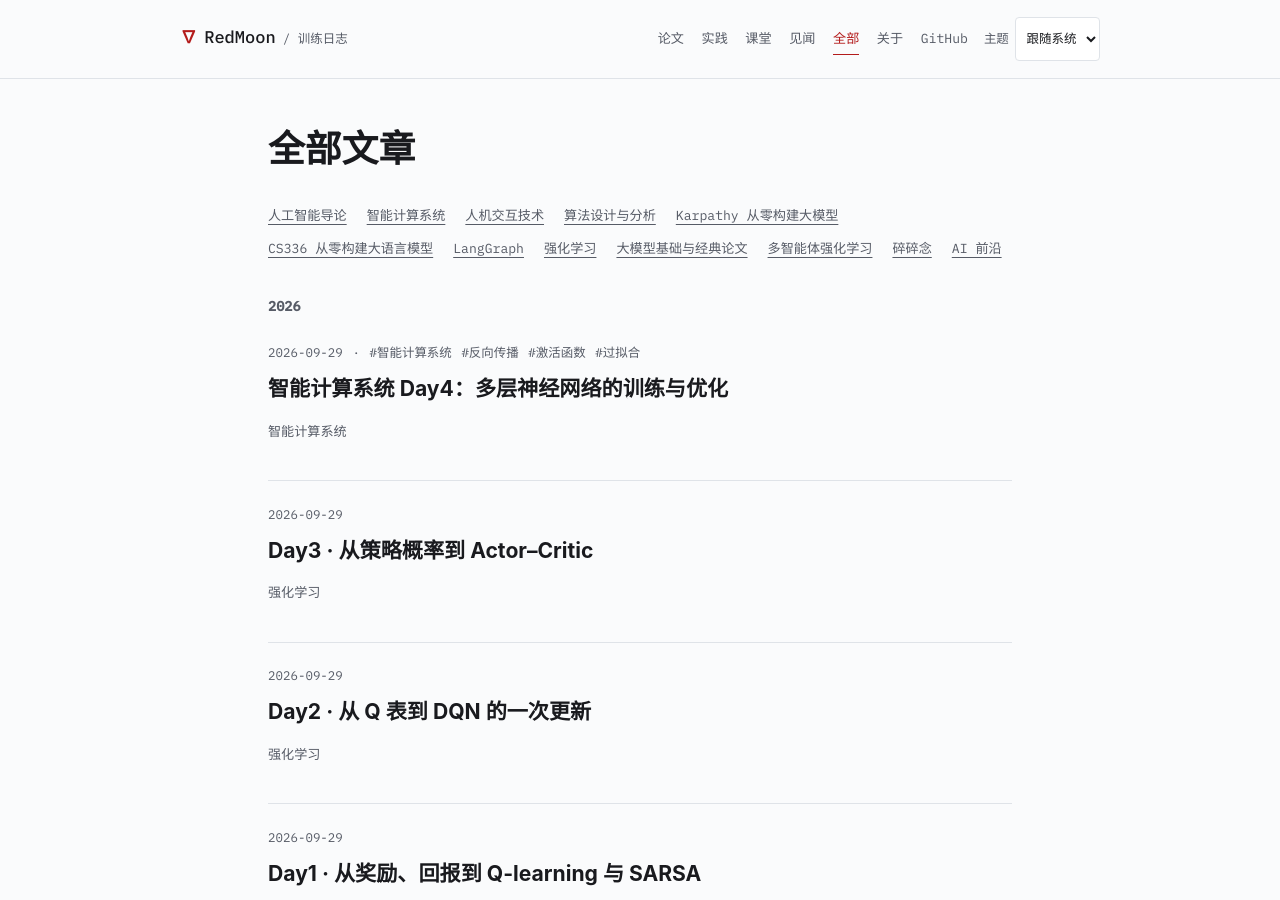
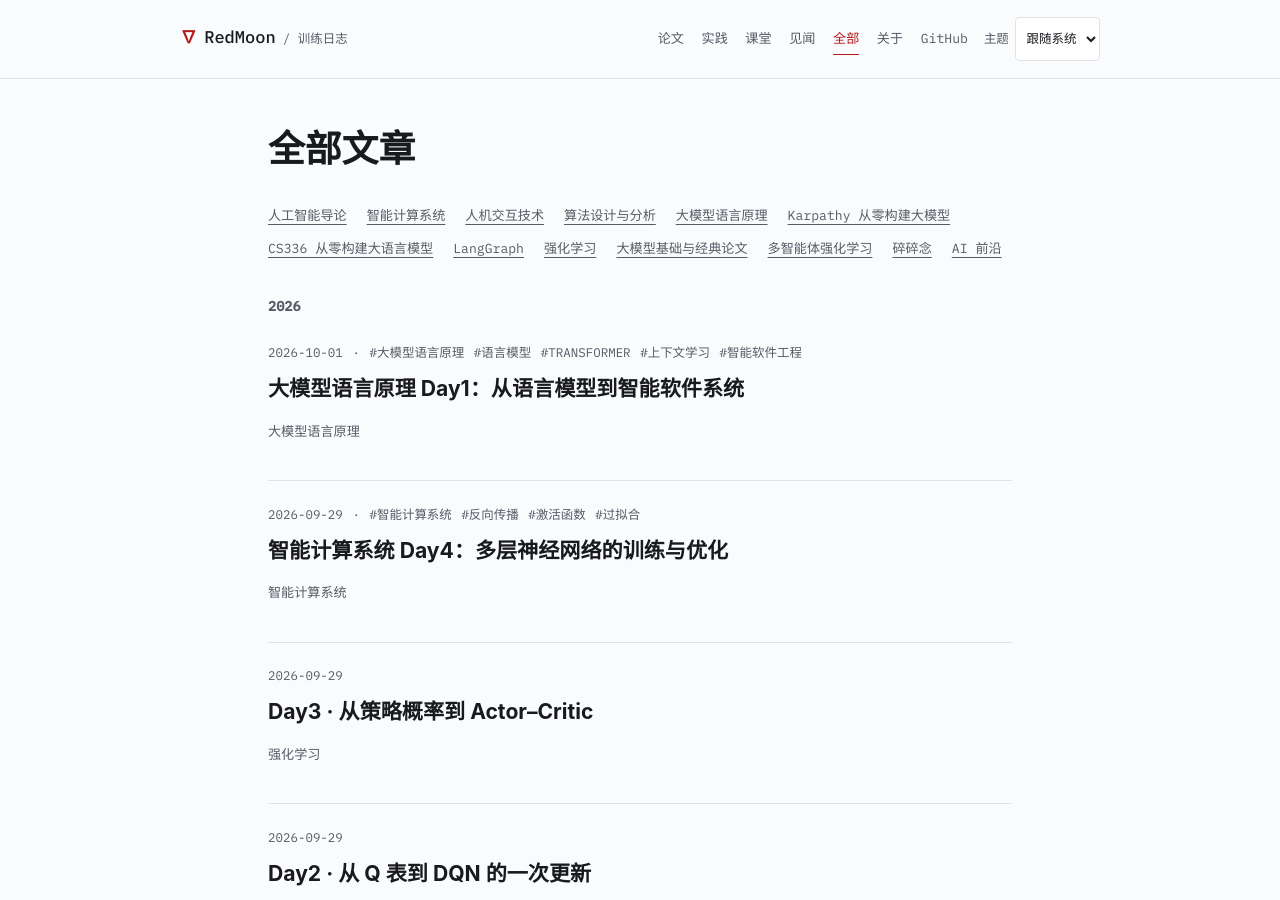
Before and after one commit to Redmoon-2333/Redmoon-2333.github.io, a Jekyll site: the page built from archive.html, in a window 1280 px wide and 900 px high. Built offline with Jekyll 4.4.1, drawn with Linux system fonts in a browser that asks for light colours; some of the changed lines change nothing that is shown.

Commit message:
docs(courses): 发布大模型语言原理 Day1 笔记

```diff
--- a/_data/topics.yml
+++ b/_data/topics.yml
@@ -32,6 +32,10 @@ items:
     title: 算法设计与分析
     section: courses
     url: /courses/algorithms/
+  - id: llm-principles
+    title: 大模型语言原理
+    section: courses
+    url: /courses/llm-principles/
   - id: karpathy
     title: Karpathy 从零构建大模型
     section: practice
--- /dev/null
+++ b/_posts/2026-10-01-llm-principles-day1.md
@@ -0,0 +1,203 @@
+---
+title: 大模型语言原理 Day1：从语言模型到智能软件系统
+date: 2026-10-01 00:00:00 +0800
+categories: [课堂笔记]
+topic: llm-principles
+lesson_day: 1
+tags: [大模型语言原理, 语言模型, Transformer, 上下文学习, 智能软件工程]
+excerpt: 从语言模型的概率分解、架构与规模演进，到数据工程、指令微调、工具调用和智能软件的工程边界。
+math: true
+---
+
+> RedMoon · 整理于 2026-10-01 · 课堂阅读笔记
+
+## 一、课程定位与学习主线
+
+本课程名称为“大模型与智能软件系统”，共 3 学分、48 课时。课程不设置固定教材，主要依据新近发表的论文和研究报告展开，参考来源包括软件工程、系统和人工智能领域的重要会议与期刊。课程考核由两部分组成：实验表现（包含实验报告和出勤）占 30%，期末闭卷考试占 70%；实验报告逾期提交，当次成绩扣除 20%，未提交则该项成绩为 0。课程目标可以归纳为三层：理解大语言模型和智能软件系统的基本概念、发展趋势与挑战；掌握大模型原理、部署方法及智能软件工程的关键技术；通过实验获得大模型基础技术的使用经验，形成智能软件开发能力。
+
+这节课先解释了“语言模型是什么”，再解释大模型为什么从统计模型发展到预训练模型和通用模型，最后把模型放回软件系统中考察。核心线索是：模型通过概率分布学习语言规律，通过规模、数据和训练方法获得更强的迁移能力，再通过指令、反馈、工具和软件工程约束转化为可用系统。
+
+## 二、语言模型：为字符串建立概率分布
+
+语言模型把文本看成 Token 序列，为不同序列分配概率。这个概率反映模型从训练数据中学到的语言分布，并不直接等于一句话“语法正确”或“事实正确”的概率。Token 不一定等于完整单词，实际分词器可能按词、子词、字符或字节相关片段切分。设序列为 $x_{1:T}=(x_1,x_2,\ldots,x_T)$，联合概率可以按链式法则分解为：
+
+$$
+P(x_{1:T})=\prod_{t=1}^{T}P(x_t\mid x_{<t}).
+$$
+
+其中 $x_{<t}$ 表示当前位置之前的 Token。自回归语言模型在每一步根据已有上下文预测下一个 Token 的条件概率，选出一个 Token 后接回上下文，再继续生成。这一乘积分解来自概率链式法则，不需要假设各个 Token 相互独立。
+
+例如，把一句话简化成“今天／天气／很好”三个 Token，假设模型给出的条件概率依次为 $0.1$、$0.4$、$0.5$，这三个 Token 组成的序列概率就是 $0.1\times0.4\times0.5=0.02$。这里的数值是说明公式的示例；完整句子还可以把结束符纳入序列。
+
+生成时可以在每一步选概率最高的 Token，也可以按概率采样。逐步贪心选择并不保证得到联合概率最高的完整序列。温度、Top-k 和 Top-p 等解码设置会改变选取方式；它们是理解课堂“按概率续写”的补充概念。
+
+课堂用输入法联想说明统计语言模型的价值：当用户输入“华东师范”时，系统可以根据历史共现频率提高“大学”等后续词的概率。统计方法运行快、部署成本低，但它依赖有限的局部统计，难以表达长距离语义关系和复杂任务结构。神经语言模型把 Token 映射到向量空间，用可训练参数学习更丰富的语义关系；词向量的思想使相近含义的词在表示空间中更接近，也使分类、聚类和文档理解等任务获得统一的表示基础。
+
+## 三、从 Encoder-Decoder 到 Decoder-only
+
+早期神经序列模型常采用 Encoder-Decoder 结构。编码器把输入序列压缩为可计算的表示，解码器再根据该表示生成目标序列。机器翻译是典型任务：不同语言是同一语义的不同表达，编码器负责把源语言映射到中间表示，解码器负责把中间表示还原成目标语言。这样可以把许多任务放进统一的序列到序列框架中。
+
+Transformer 进一步用注意力机制替代循环结构，使序列中的位置可以直接建立依赖关系，并且训练阶段能够并行处理整段序列。注意力的基本形式是：
+
+$$
+\operatorname{Attention}(Q,K,V)=\operatorname{softmax}\left(\frac{QK^{\mathsf T}}{\sqrt{d_k}}\right)V.
+$$
+
+上式是补充理解所用的标准注意力公式：$Q$ 是查询，$K$ 是用于匹配的键，$V$ 是被聚合的值，$d_k$ 是键向量维数。注意力权重由内容匹配决定，不能简单理解为“离得越远，影响必然越小”。
+
+Decoder 的自注意力需要使用因果掩码，保证输入位置 $t$ 只能访问当前位置及其左侧内容，用于预测 $x_{t+1}$，不能偷看未来 Token。GPT 类模型采用 Decoder-only 架构，把不同任务统一转写成“给定文本，继续生成文本”的形式。它的工程优势在于训练目标和使用方式统一：预训练学习下一个 Token，推理通过上下文和指令完成翻译、问答、摘要、代码生成等任务。
+
+| 架构 | 上下文处理方式 | 典型用途与例子 |
+| --- | --- | --- |
+| Encoder-only | 通常同时利用输入的左右上下文，形成表示 | BERT 类模型；文本分类、序列标注、检索表示 |
+| Decoder-only | 对生成序列施加因果约束，逐步续写 | GPT 类模型；开放式生成、对话、代码生成 |
+| Encoder-Decoder | 编码器读取输入，解码器结合编码结果生成输出 | 原始 Transformer、T5 类模型；翻译、摘要等文本到文本任务 |
+
+课堂用多语言翻译说明共享表示的动机：若 $n$ 种语言的每个有向语言对分别训练模型，需要 $n(n-1)$ 个模型；若能共享兼容的中间表示，为每种语言设置一套编码器和解码器，组件数量可按 $2n$ 增长。以 20 种语言为例，分别是 380 个语言对模型和 40 个组件。这是解释复用价值的理想化设计，组件能互相组合还依赖共同训练和表示对齐。
+
+课堂介绍中把 Decoder-only 的主流化归因于实践效果和统一接口。更准确地说，架构选择还与预训练数据、注意力设计、规模、训练目标、推理效率和应用需求共同相关；“只要有 Decoder 就足够”是课堂用于说明行业趋势的概括，不能理解为所有任务都不需要 Encoder 或 Encoder-Decoder。
+
+## 四、语言模型的三次演进
+
+### 1. 统计语言模型
+
+统计语言模型根据词或 Token 的共现频率估计条件概率，典型应用是输入法预测和简单的文本补全。它的优势是快速、轻量，局限是上下文窗口有限，表示能力和迁移能力较弱。
+
+### 2. 神经语言模型与预训练
+
+神经网络通过向量表示、非线性变换和上下文建模提升语言理解能力。预训练模型先在大规模通用文本上学习语言规律，再针对具体任务进行微调。预训练成本高，但一次训练可以为多个下游任务提供共享基础，从而减少每个任务都从头训练的成本。
+
+### 3. 大模型与上下文学习
+
+模型可以在不更新参数的情况下，根据提示中的说明或示例适应任务，这种使用方式称为上下文学习（in-context learning，ICL）。GPT-3 的工作展示了 zero-shot、one-shot 和 few-shot 使用方式：任务说明与少量示例都通过文本输入提供，模型在推理过程中根据上下文生成答案，不需要为每个任务重新进行梯度更新。它对不同任务的效果不同，也不能据此断言相似任务从未出现在预训练数据中。
+
+例如，提示中给出“好吃 → 正面”“太难吃 → 负面”，再要求判断“味道不错”，模型就可以参照示例输出类别。变化发生在本次输入上下文中；把这组样本用于微调，则会通过梯度更新改变模型参数。
+
+规模扩大带来的性能变化可以用经验缩放定律描述。已有研究发现，语言模型损失与参数量、数据量和训练计算量之间在较宽范围内呈现近似幂律关系。课堂把它概括为“模型越大、数据越多，能力越强”，复习时要补上两个条件：规模需要和数据、计算预算共同匹配；某一项成为瓶颈后，继续增加其他投入可能收益递减，数据不足而模型容量过大还会增加过拟合风险。Chinchilla 的结果进一步说明，在固定计算预算下，模型大小和训练 Token 数需要共同设计，盲目扩大参数量并不能保证得到最优模型。
+
+课堂还介绍了“涌现能力”：某些能力在小规模模型上表现不明显，规模扩大后在特定评测中变得突出。这里要区分平滑下降的语言建模损失与具体任务的评分；任务、提示和评分方式都会影响观察到的变化，不能把某个参数阈值当作通用智能出现的统一界线。课堂后半段也把这类现象的解释及评估方式作为开放问题。
+
+## 五、数据、训练与模型能力
+
+### 1. 数据怎样进入模型
+
+大模型训练通常分为预训练、指令微调和人类反馈对齐几个阶段。
+
+预训练使用大量未标注文本，通过自动构造“上下文—下一个 Token”的预测任务学习语言规律，属于自监督学习。数据工程决定了训练语料的有效信息密度，常见步骤包括多来源采集、质量过滤、重复数据删除、隐私脱敏、敏感内容处理、Token 化与数据配比。数据来源会影响模型的表达方式、知识覆盖和行为倾向，因此数据质量、来源结构和配比都是模型能力的一部分。
+
+| 环节 | 课堂讨论的问题 | 整理后的技术要点 |
+| --- | --- | --- |
+| 多来源采集 | 只收集一种群体的意见，会遗漏其他视角 | 关注数据来源、适用场景和样本覆盖 |
+| 质量过滤 | 网页标签、乱码、低信息量片段混入正文 | 按任务定义质量规则；短文本不一定都无价值 |
+| 去重 | 不同网站相互转载，同一样本重复出现 | 可在句子、文档、数据集层面查重，避免重复改变训练分布 |
+| 隐私处理 | 原始网页可能含姓名、联系方式和地址 | 根据数据性质识别、删除或替换个人信息 |
+| Token 化 | 模型需要数值输入 | 分词得到 Token，再映射为词表 ID；ID 经嵌入层变成向量 |
+| 数据配比 | 代码、网页、科学材料和对话占比不同 | 根据目标能力设置配比，并通过验证集评估 |
+
+词表编号本身没有语义上的大小关系，编号相邻不代表含义相近。Tokenizer 与模型需要匹配；罕见词也可以拆成多个片段表示，不能把“词表中没有完整单词”理解为必须删除该词。
+
+课堂用书籍、网络评论和代码说明数据质量与风格的差异。实际评价还应看正确性、覆盖度、任务相关性与来源条件，不能只按载体判断好坏。对生成数据，同样需要筛选、验证和多样性控制；未经校验地反复使用模型自己的输出，可能放大已有错误。
+
+作为训练目标的补充，把一个长度为 $T$ 的序列用于自回归训练，可最小化平均负对数似然：
+
+$$
+\mathcal L(\theta)=-\frac{1}{T}\sum_{t=1}^{T}\log P_\theta(x_t\mid x_{<t}).
+$$
+
+训练时目标 Token 来自原始文本，模型调整参数 $\theta$，提高这些目标在相应上下文中的概率。这里优化的是语言预测目标，应用中的事实准确性、指令遵从和权限控制还需要各自的训练或系统机制。
+
+### 2. 微调与对齐解决什么问题
+
+指令微调使用带有任务说明、输入和目标输出的样本，使模型学会按照指令完成任务。微调之前必须明确下游任务的输入、输出、评价标准和终止条件，再根据可获得的标注数据选择训练方案。小模型和本地部署更强调成本、速度和领域定制，大模型服务更强调通用能力、并发能力和产品竞争力；模型大小应服从任务、数据、硬件和延迟要求。
+
+人类反馈对齐进一步把“什么回答更符合用户意图”纳入训练目标。InstructGPT 的经典流程包括：先用人工示范进行监督微调（SFT），再收集多个模型回答的人工排序训练奖励模型（RM），最后用强化学习优化模型策略。对齐改善了指令遵从、帮助性和部分安全指标，但人类偏好数据的覆盖范围、标注者差异和评价标准都会影响结果。课堂将对外服务需要满足的要求概括为 3H：有帮助（helpful）、诚实（honest）、无害（harmless）。
+
+SFT 学习示范答案，奖励模型学习对回答的相对偏好，经典 RLHF 再依据奖励信号调整生成策略。监督式指令微调是 SFT 的一种应用；并非每一种后训练方案都必须包含这三个阶段。课堂提到的 LoRA 则属于参数高效微调方法，主要改变需要训练的参数量，不保证少量数据在任何任务上都足够。
+
+课堂举“模型总是顺着用户说”的例子说明偏好目标可能偏离事实判断。复习时应区分讨好倾向、训练数据覆盖不足和统计意义上的过拟合：它们可以相互关联，但不是同一个概念。
+
+### 3. 为什么分布式训练仍然困难
+
+课堂把训练困难分成计算与通信、数据读取、过程管理三个层面。
+
+**计算与通信。** 一张卡放不下模型或训练速度不足时，需要多卡协作。数据并行让各设备处理不同数据并同步梯度，模型并行把模型计算分布到多个设备。设备之间的数据传输、同步等待和负载不均衡都会消耗时间，因此增加 GPU 数量不一定得到同比例加速。
+
+**数据读取与随机化。** 大规模语料往往存放在磁盘或分布式存储中。训练需要混合数据、打乱顺序并持续供给设备，而随机读取可能降低缓存和顺序读取的收益。数据分片、缓冲、预取和批次组织，是把“数据已经收集好”变成“GPU 能持续训练”的工程环节。
+
+**过程管理。** 大模型训练周期长，若在后期才发现数据或实现错误，重跑成本很高。课堂将它与传统软件可逐模块验证的开发方式作比较。对应的工程做法是先跑小规模验证，记录配置和数据版本，保存检查点，持续监控损失、验证指标与资源状态，把问题尽量提前暴露。
+
+缩放定律在这里服务于预算决策：给定可用硬件、时间和训练数据，估计怎样分配模型规模与训练量。它是特定实验条件下拟合出的经验关系，不能不经验证就套到不同架构或多模态任务上。课堂还提到联邦学习，其重点是分散数据条件下的协作训练，应与数据中心内的常规多卡训练区分。
+
+## 六、从模型能力到可用系统
+
+### 1. 提示、指令遵从与任务分解
+
+提示工程把任务目的、输入材料、输出格式、限制条件和示例放入上下文。课堂以代码生成为例：需要说明函数接收什么、应当返回什么、允许使用哪些库，以及时间或空间方面的要求。明确这些信息，模型才能围绕具体需求生成答案。
+
+指令遵从体现为模型能按照要求调整行为，例如改变摘要长度、遵守代码接口或输出指定字段。精确字数和严格格式可以再由程序检查；一条自然语言指令本身不保证每次都满足约束。
+
+任务分解把一个复杂目标拆成多个较小步骤，使每一步都有更清晰的输入、输出和检查点。课堂还介绍了思维链（Chain of Thought，CoT），即在得出答案前展开中间推理步骤。显式展开可以增加中间计算和核验的机会；效果仍需看任务结果，不能把较长的解释自动当作正确答案。多模型协作也需要提供独立材料、规则或测试，简单让同类模型评价彼此，未必能发现共同错误。
+
+### 2. 检索与工具怎样扩展能力
+
+纯语言模型的基本接口是文本输入和文本输出。工具调用把模型的语言决策连接到计算器、搜索引擎、数据库、代码执行器或手机 API，使模型可以获得实时信息、执行精确计算、读写受控数据并完成外部动作。工具调用的关键不只是“让模型会调用”，还包括参数校验、权限控制、超时、重试、审计和结果回传。
+
+模型接入企业数据时，权限必须绑定用户身份、部门和具体资源。不同用户看到的知识范围可以不同，同一个基础模型也应通过检索层、工具层和访问控制层获得不同的可见数据。把所有内部数据无差别暴露给模型会扩大信息泄露范围；工程系统需要在数据检索和工具执行前后都进行授权与校验。
+
+课堂还讨论了检索与生成的相互配合。模型可以辅助改写查询、理解用户意图和整理搜索结果；反过来，检索系统可以从大量资料中选出相关片段，交给模型作为回答依据。这就是检索增强生成（RAG）的基本思路。资料进入本次上下文，通常不会因此更新模型权重；回答是否可靠取决于检索是否命中、来源是否可信，以及生成内容是否忠于材料。
+
+工具调用则把语言输出连接到真正的执行动作。以设置闹钟为例，完整过程包括解析时间、调用设备 API、读取执行结果，再向用户反馈；生成“已经设置好了”这句话本身并不代表闹钟已创建。
+
+多模态把输入输出扩展到图像、语音等类型。课堂还把 AI for Science 作为应用方向：模型可以辅助分析实验结果、提出实验方案，并通过专门的平台连接仪器或自动化设备。不同模态、科学任务和外部执行器需要相应的数据、模型与验证，不能直接由文本生成能力推断全部能力。
+
+### 3. 软件系统需要哪些组成
+
+智能软件由三部分组成：AI 模块负责识别、预测或决策；支撑层负责数据库、服务、监控、日志、队列和运行环境；应用层负责用户界面、账号、计费、工作流和结果呈现。以音频识别软件为例，语音模型只能完成音频到文本的推理，完整产品还需要文件上传、任务状态、分段播放、结果编辑、错误恢复、权限管理和数据存储。
+
+课堂的语音转写案例还强调了结果纠错的交互设计：长录音需要进度拖动和文本片段定位；用户看到疑似错误时，应能快速回听相关片段并修改文字。若产品还承担模型训练，就会增加训练数据管理、标注工具、训练流水线和模型质量监控。
+
+### 4. 运行成功与语义正确是两件事
+
+一次调用可能没有超时、没有抛异常，返回的文本格式也完全合法，但内容仍然错误。普通软件同样可能存在逻辑错误，而模型增加了依赖数据分布的语义不确定性。因此智能软件需要把模型当作带不确定性的组件，设计结果验证、拒答策略、人工复核、回滚和监控；若采用置信度阈值，还要验证分数是否经过校准，不能直接相信模型自报的“很有把握”。
+
+数据科学家关注模型质量，软件工程师关注接口、稳定性和故障处理；双方需要在开发早期约定输入输出格式、错误语义、评价指标和责任边界。课堂用同一张水瓶图片说明任务定义的作用：物品识别可能要输出“水瓶”，垃圾分类关心“塑料”，配色工具关心“颜色”。三种回答可能各有依据，只有明确产品用途，才能判断哪一种满足需求。
+
+## 七、使用大模型时的安全边界
+
+课堂列出的风险主要包括偏见、隐私泄露、幻觉、虚假引用和不当工具调用。数据清洗可以减少模型接触个人信息的机会，输出侧仍需要进行敏感信息过滤和事实核验。模型可能生成形式上像真的链接或引用，引用必须打开核对来源，不能仅凭格式判断其真实存在。
+
+对外系统还要考虑提示注入：网页、文档或用户输入可能包含伪装成系统指令的内容，诱导模型执行未授权操作。工具调用必须采用最小权限，明确哪些内容可以作为数据，哪些内容才是经过授权的操作指令。涉及儿童、心理脆弱用户、医疗、金融或高风险决策时，产品的保护规则、人工介入和责任承担要求更高。
+
+## 八、复习要点
+
+1. 语言模型为什么可以写成条件概率的乘积？Token 与单词有什么区别？
+2. Encoder-Decoder、Encoder-only 和 Decoder-only 分别适合怎样的输入输出关系？为什么 Decoder-only 可以统一许多文本任务？
+3. 预训练、自监督学习、指令微调、SFT、奖励模型和 RLHF 之间是什么关系？
+4. 为什么模型规模、数据规模和计算预算需要一起设计？Chinchilla 对“只堆参数”的提醒是什么？
+5. 上下文学习、任务分解和工具调用分别改变了模型的哪一层能力？
+6. 一个音频识别模型要成为可用的软件产品，还需要哪些支撑层和应用层组件？
+7. 如何从数据、权限、输出校验和人工介入四个方面降低智能软件的风险？
+
+## 九、复习题参考答案
+
+1. 联合概率可按概率链式法则分解；条件中保留前文，所以并未假设 Token 独立。Token 是分词器定义的单位，可能是完整词，也可能是词的一部分或字节相关片段。
+2. Encoder-only 通常重在输入表示；Decoder-only 重在因果生成；Encoder-Decoder 显式分开输入编码和输出生成。把任务说明、资料和目标输出都组织成序列后，许多任务可以共享生成接口。
+3. 自回归预训练从文本本身构造监督目标。指令 SFT 用示范答案更新模型，奖励模型学习偏好，经典 RLHF 利用奖励优化生成策略；ICL 则只改变上下文，不更新参数。
+4. 数据不足、计算预算不足或训练量分配不合适，都可能让更大的模型不能发挥潜力。Chinchilla 在所研究的固定计算预算条件下，强调参数量与训练 Token 数共同扩展。
+5. ICL 改变本次任务的上下文条件；任务分解改变求解的步骤组织；工具调用连接检索、计算和外部动作。三者可以组合使用。
+6. 还需要上传和存储、任务队列与状态、播放定位、文字编辑、账号权限、监控和错误恢复；纳入训练时还需要标注与训练流程。
+7. 数据侧过滤与脱敏；访问侧校验身份和资源权限；输出侧检查格式、证据和动作结果；重要或无法可靠判断的环节由人工复核。
+
+## 十、课程安排与参考资料
+
+课件还规定，缺课达到三分之一不得参加课程考试，课程成绩记零分。课堂预告下一次课需带电脑，进行实验环境熟悉与基础 API 调用，实验报告通过学习通提交；具体调课和教室安排以课程系统与课程群通知为准。
+
+课件列出的阅读材料为《大模型基础》和 *A Survey of Large Language Models*（arXiv:2303.18223）；检索渠道包括 Google Scholar、IEEE Xplore 和 ACM Digital Library。软件工程、系统、人工智能三类论文分别帮助理解产品开发、运行基础设施和模型方法。
+
+以下论文用于补充核对本文中的架构、上下文学习、缩放关系和对齐概念：
+
+- Vaswani et al., *Attention Is All You Need*, 2017：Transformer、缩放点积注意力与因果掩码。
+- Brown et al., *Language Models are Few-Shot Learners*, 2020：GPT-3 与上下文学习。
+- Kaplan et al., *Scaling Laws for Neural Language Models*, 2020：语言模型的经验缩放关系。
+- Hoffmann et al., *Training Compute-Optimal Large Language Models*, 2022：Chinchilla 计算最优训练。
+- Ouyang et al., *Training language models to follow instructions with human feedback*, 2022：InstructGPT 与 RLHF。
--- /dev/null
+++ b/courses/llm-principles/index.html
@@ -0,0 +1,6 @@
+---
+layout: topic
+title: 大模型语言原理
+topic: llm-principles
+permalink: /courses/llm-principles/
+---
```
